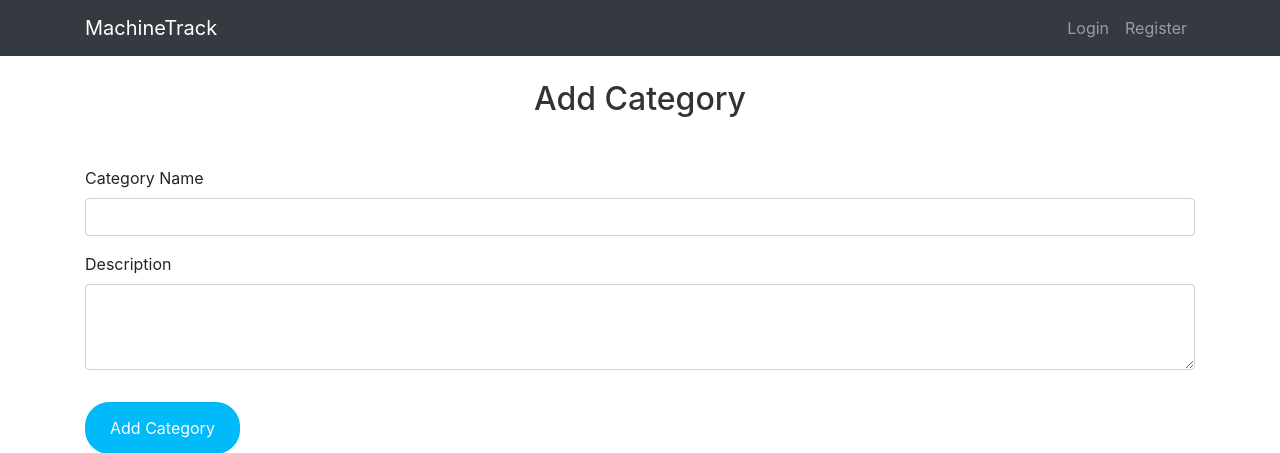
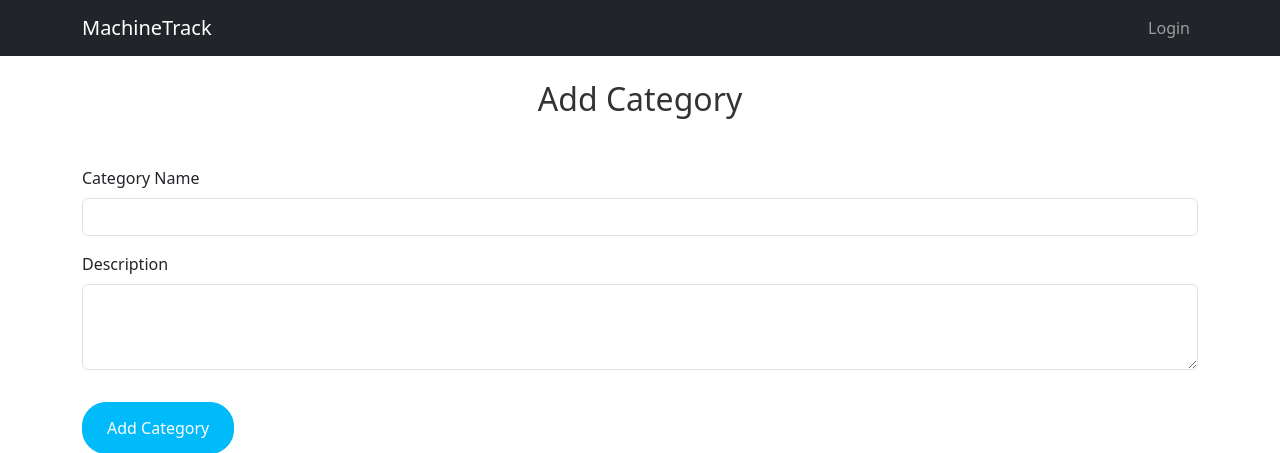
Before and after one commit to Rearaw/machineinv, a Flask app: template app/templates/add_category.html in a window 1280 px wide. Shown: the top 453 px of the page. Run offline with Flask 3, Linux system fonts and the light colour scheme; the template is opened without the code that fills it, so the values that code supplies are empty; some libraries are stand-ins or nearby versions.

Commit message:
changes to the nav bar. also fixed error wher filter did not work

```diff
--- a/app/templates/add_user.html
+++ b/app/templates/add_user.html
@@ -1,6 +1,6 @@
 {% extends "base.html" %}
 {% block content %}
-<link rel="stylesheet" href="{{ url_for('static', filename='assets/addequipments.css') }}">
+<link rel="stylesheet" href="{{ url_for('static', filename='bootstrap/css/bootstrap.min4.1.3.css') }}">
 <div class="registration-form">
 
     <form method="POST">
--- a/app/templates/base.html
+++ b/app/templates/base.html
@@ -8,7 +8,7 @@
     <!-- Bootstrap CSS -->
 <!-- Inside <head> -->
   <link rel="stylesheet" href="{{ url_for('static', filename='bootstrap/css/bootstrap.min.css') }}">
-  <link rel="stylesheet" href="{{ url_for('static', filename='bootstrap/css/bootstrap.min4.1.3.css') }}">
+
   <link rel="stylesheet" href="https://cdnjs.cloudflare.com/ajax/libs/font-awesome/6.0.0/css/all.min.css">
   <link rel="stylesheet" href="{{ url_for('static', filename='assets/stylesheet.css') }}">
   <link rel="stylesheet" href="{{ url_for('static', filename='ionicons/css/ionicons.min.css') }}">
@@ -24,30 +24,22 @@
         <div class="collapse navbar-collapse" id="navbarNav">
           <ul class="navbar-nav ms-auto">
             {% if current_user.is_authenticated %}
-            <li class="nav-item">
-              <a class="nav-link" href="{{ url_for('equipments') }}">Equipments</a>
-            </li>
-            <li class="nav-item">
-              <a class="nav-link" href="{{ url_for('services') }}">Services</a>
-            </li>
-            <li class="nav-item">
-              <a class="nav-link" href="{{ url_for('categories') }}">Categories</a>
-            </li>
-            <li class="nav-item">
-              <a class="nav-link" href="{{ url_for('components') }}">Components</a>
-            </li>
-            <li class="nav-item">
-              <a class="nav-link" href="{{ url_for('locations') }}">Locations</a>
-            </li>
-            <li class="nav-item">
-              <a class="nav-link" href="{{ url_for('logout') }}">Logout</a>
-            </li>
+            <div class="dropdown" class = "nav-item">
+              <div class="illustration"><i class="ion-android-person"></i></div>
+              <button onclick="myFunction()" class="dropbtn">{{ current_user.username }}</button>
+              <div id="myDropdown" class="dropdown-content">
+                <a href="{{ url_for('equipments') }}">Equipments</a>
+                <a href="{{ url_for('services') }}">Services</a>
+                <a href="{{ url_for('categories') }}">Categories</a>
+                <a href="{{ url_for('components') }}">Components</a>
+                <a href="{{ url_for('locations') }}">Locations</a>
+                <div class="illustration"><a href="{{ url_for('logout') }}" class="ion-log-out"></a></div>
+                <a href="{{ url_for('admin_dashboard') }}">dashboard</a>
+              </div>
+            </div>
             {% else %}
             <li class="nav-item">
               <a class="nav-link" href="{{ url_for('login') }}">Login</a>
-            </li>
-            <li class="nav-item">
-              <a class="nav-link" href="{{ url_for('register') }}">Register</a>
             </li>
             {% endif %}
           </ul>
@@ -92,7 +84,29 @@
 </div>
 
 
-    <!-- Bootstrap JS -->
+  <script>
+    /* When the user clicks on the button,
+    toggle between hiding and showing the dropdown content */
+    function myFunction() {
+      document.getElementById("myDropdown").classList.toggle("show");
+    }
+
+    // Close the dropdown if the user clicks outside of it
+    window.onclick = function(event) {
+      if (!event.target.matches('.dropbtn')) {
+        var dropdowns = document.getElementsByClassName("dropdown-content");
+        var i;
+        for (i = 0; i < dropdowns.length; i++) {
+          var openDropdown = dropdowns[i];
+          if (openDropdown.classList.contains('show')) {
+            openDropdown.classList.remove('show');
+          }
+        }
+      }
+    }
+    </script>
+
+<!-- Bootstrap JS -->
     <script src="{{ url_for('static', filename='bootstrap/js/bootstrap.bundle.min.js') }}"></script>
     <script src="{{ url_for('static', filename='jquery/js/jquery-3.7.1.min.js') }}"></script>
 
--- a/app/templates/equipments.html
+++ b/app/templates/equipments.html
@@ -1,12 +1,13 @@
 {% extends "base.html" %}
 {% block title %}Equipments{% endblock %}
 {% block content %}
-<div><a href="{{ url_for('add_equipment') }}" class="btn btn-outline-secondary">Add Equipment</a>
+<div>
 
 <!-- Toggle Button for Filters -->
 <button id="toggleFilters" class="btn btn-outline-secondary" type="button" aria-expanded="false" aria-label="Toggle filters">
   <i class="ion-android-funnel"></i> <!-- Filter icon -->
 </button></div>
+<p></p>
 
 <!-- Filter Section (Collapsible) -->
 <div class="collapse" id="filtersCollapse">
@@ -40,7 +41,7 @@
       </div>
   </div>
 </div>
-
+<p></p>
 <!-- Equipment List -->
 <div class="row" id="equipmentsContainer">
   {% for equipment in equipments %}
--- a/app/templates/login.html
+++ b/app/templates/login.html
@@ -3,7 +3,7 @@
 {% block title %}Login{% endblock %}
 
 {% block content %}
-
+<link rel="stylesheet" href="{{ url_for('static', filename='bootstrap/css/bootstrap.min4.1.3.css') }}">
 <div class="login-dark">
     <form method="POST">
         <h2 class="sr-only">Login</h2>
```
Also changed, not shown: app/static/assets/stylesheet.css (+46 -0 lines).
